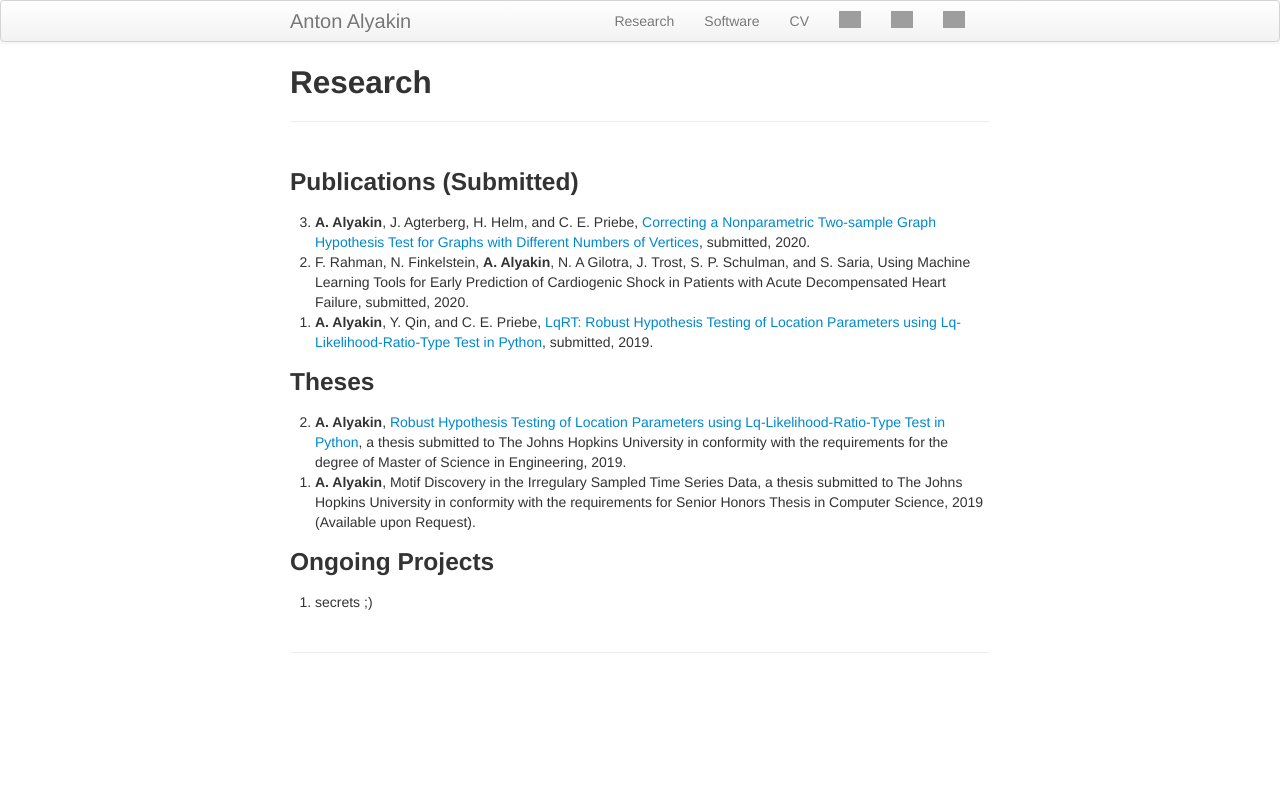
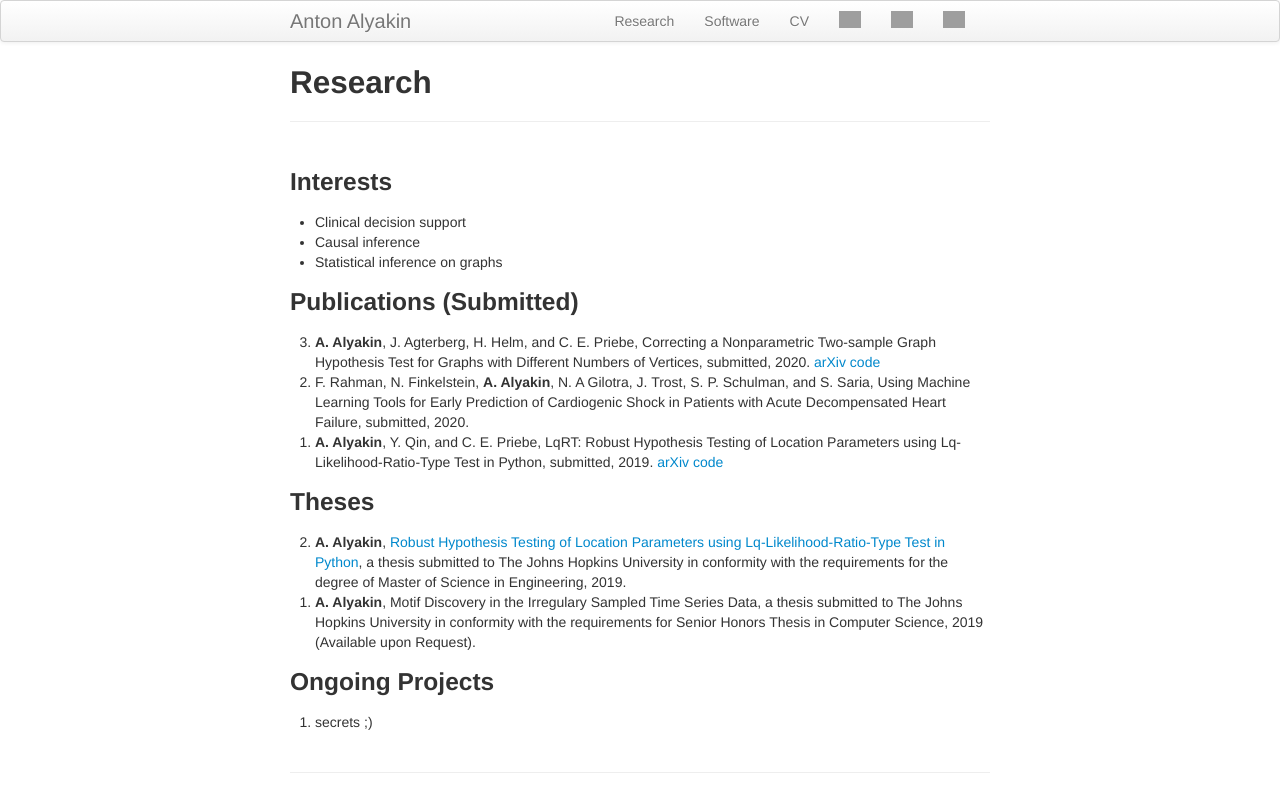
Before and after one commit to alyakin314/alyakin314.github.io, a Jekyll site: the page built from pages/research.md, in a window 1280 px wide. Shown: the top 812 px of the page. Built offline with Jekyll 4.4.1, drawn with Linux system fonts in a browser that asks for light colours; grey boxes are pictures that could not be loaded.

Commit message:
pages and cv up to date

```diff
--- a/pages/research.md
+++ b/pages/research.md
@@ -2,18 +2,27 @@
 layout: page
 title: Research
 ---
+### Interests
+- Clinical decision support
+- Causal inference
+- Statistical inference on graphs
+
 ### Publications (Submitted)
 
-3. **A. Alyakin**, J. Agterberg, H. Helm, and C. E. Priebe, [Correcting a
+3. **A. Alyakin**, J. Agterberg, H. Helm, and C. E. Priebe, Correcting a
    Nonparametric Two-sample Graph Hypothesis Test for Graphs with Different
-   Numbers of Vertices](https://arxiv.org/abs/2008.09434), submitted, 2020.
+   Numbers of Vertices, submitted, 2020.
+   [arXiv](https://arxiv.org/abs/2008.09434)
+   [code](https://github.com/alyakin314/correcting-nonpar)
 2. F. Rahman, N. Finkelstein, **A. Alyakin**, N. A Gilotra, J. Trost, S. P.
    Schulman, and S. Saria, Using Machine Learning Tools for Early Prediction of
    Cardiogenic Shock in Patients with Acute Decompensated Heart Failure,
    submitted, 2020.
-1. **A. Alyakin**, Y. Qin, and C. E. Priebe, [LqRT: Robust Hypothesis Testing of
-   Location Parameters using Lq-Likelihood-Ratio-Type Test in
-   Python](https://arxiv.org/abs/1911.11922), submitted, 2019.
+1. **A. Alyakin**, Y. Qin, and C. E. Priebe, LqRT: Robust Hypothesis Testing of
+   Location Parameters using Lq-Likelihood-Ratio-Type Test in Python, submitted,
+   2019.
+   [arXiv]((https://arxiv.org/abs/1911.11922))
+   [code](https://github.com/alyakin314/lqrt)
 {:reversed="reversed"}
 
 ### Theses
@@ -28,5 +37,6 @@ title: Research
    upon Request).
 {: reversed="reversed"}
 
+
 ### Ongoing Projects
 1. secrets ;)
```
Also changed, not shown: pages/software.md (+13 -13 lines), 1 other file.
